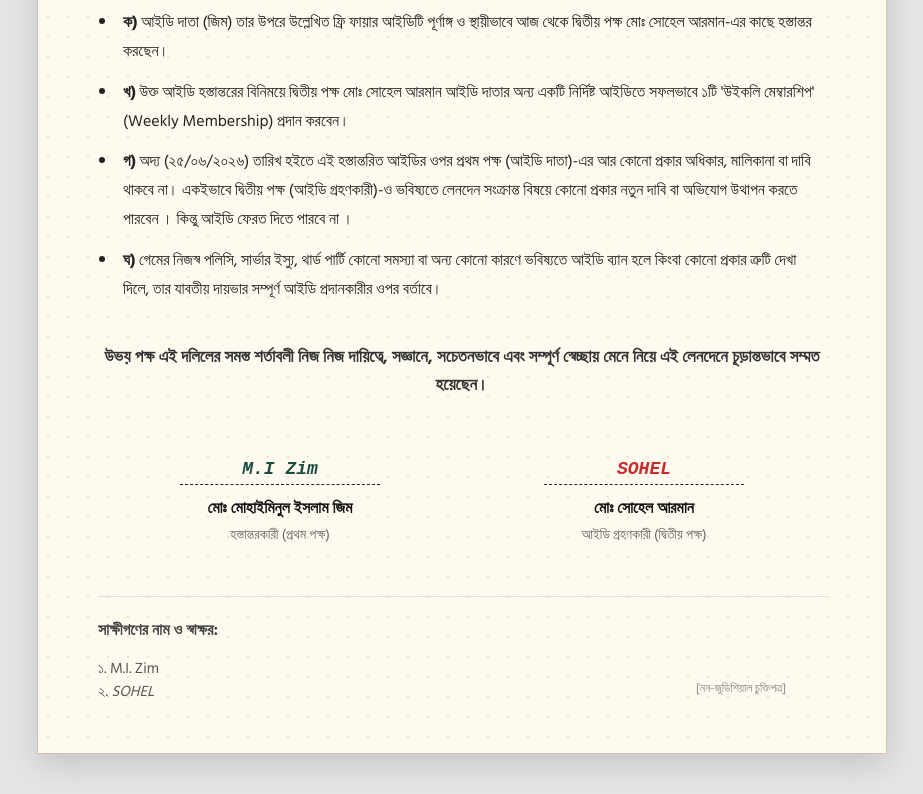
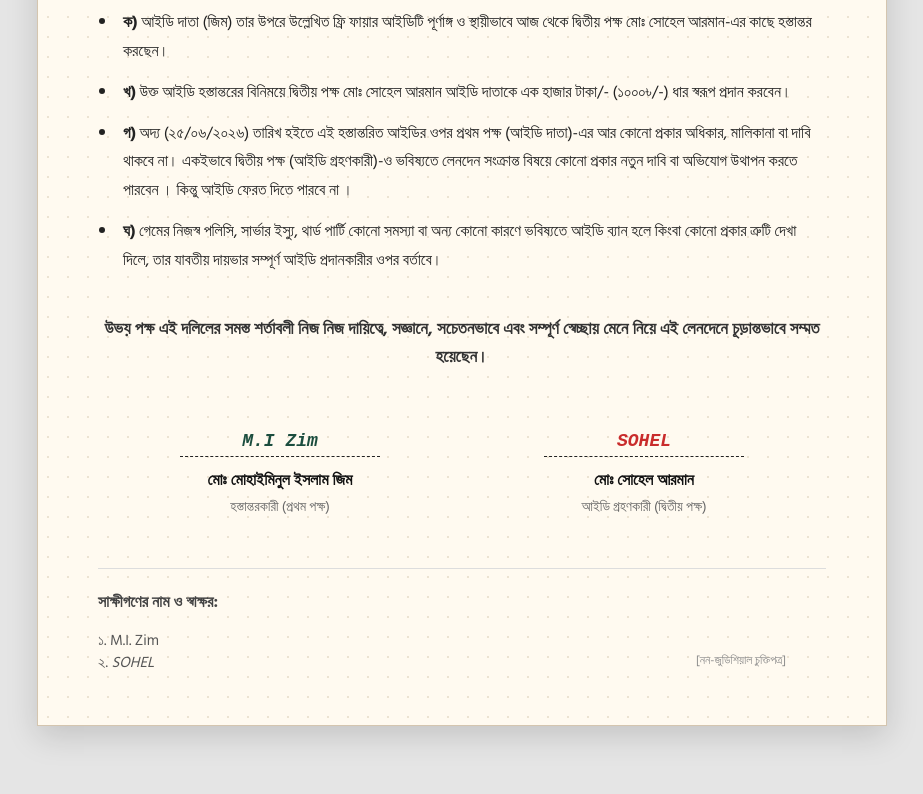
Before and after one commit to mohaiminulislamzim4042/FF_dolil, a plain HTML site: page index.html in a window 1280 px wide. Shown: the part 1094-1888 px from the top of the page, without its empty margins (178-1101 px from the left). After the commit the page ends 1860 px from the top, so only its background shows below. Drawn offline with Linux system fonts and the light colour scheme; a web font is replaced by a local one.

Commit message:
Update index.html

```diff
--- a/index.html
+++ b/index.html
@@ -297,7 +297,7 @@
 
         <ul class="conditions-list">
             <li><strong>ক)</strong> আইডি দাতা (জিম) তার উপরে উল্লেখিত ফ্রি ফায়ার আইডিটি পূর্ণাঙ্গ ও স্থায়ীভাবে আজ থেকে দ্বিতীয় পক্ষ মোঃ সোহেল আরমান-এর কাছে হস্তান্তর করছেন।</li>
-            <li><strong>খ)</strong> উক্ত আইডি হস্তান্তরের বিনিময়ে দ্বিতীয় পক্ষ মোঃ সোহেল আরমান আইডি দাতার অন্য একটি নির্দিষ্ট আইডিতে সফলভাবে ১টি 'উইকলি মেম্বারশিপ' (Weekly Membership) প্রদান করবেন।</li>
+            <li><strong>খ)</strong> উক্ত আইডি হস্তান্তরের বিনিময়ে দ্বিতীয় পক্ষ মোঃ সোহেল আরমান আইডি দাতাকে এক হাজার টাকা/- (১০০০৳/-) ধার স্বরূপ প্রদান করবেন।</li>
             <li><strong>গ)</strong> অদ্য (২৫/০৬/২০২৬) তারিখ হইতে এই হস্তান্তরিত আইডির ওপর প্রথম পক্ষ (আইডি দাতা)-এর আর কোনো প্রকার অধিকার, মালিকানা বা দাবি থাকবে না। একইভাবে দ্বিতীয় পক্ষ (আইডি গ্রহণকারী)-ও ভবিষ্যতে লেনদেন সংক্রান্ত বিষয়ে কোনো প্রকার নতুন দাবি বা অভিযোগ উথাপন করতে পারবেন । কিন্তু আইডি ফেরত দিতে পারবে না ।</li>
             <li><strong>ঘ)</strong> গেমের নিজস্ব পলিসি, সার্ভার ইস্যু, থার্ড পার্টি কোনো সমস্যা বা অন্য কোনো কারণে ভবিষ্যতে আইডি ব্যান হলে কিংবা কোনো প্রকার ত্রুটি দেখা দিলে, তার যাবতীয় দায়ভার সম্পূর্ণ আইডি প্রদানকারীর ওপর বর্তাবে।</li>
         </ul>
```
